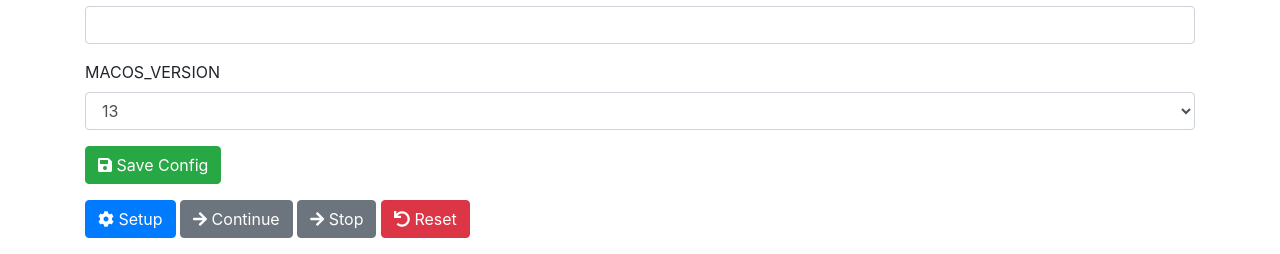
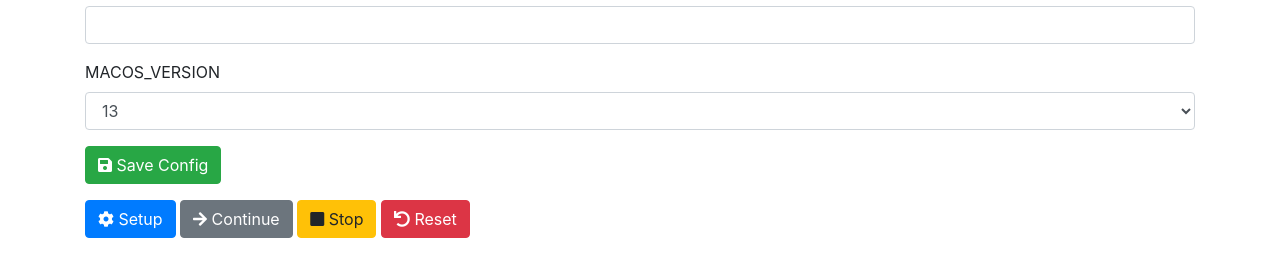
Before and after one commit to artem-tverdokhlebov/TestDocker, a PHP site: page / in a window 1280 px wide. Shown: the part 636-890 px from the top of the page. Run offline with PHP 8.4, Linux system fonts and the light colour scheme; data that the repository does not hold is empty.

Commit message:
Update index.php

```diff
--- a/control/index.php
+++ b/control/index.php
@@ -91,8 +91,8 @@ if (file_exists($envFilePath)) {
                 <i class="fas fa-arrow-right"></i>
                 Continue
             </button>
-            <button type="submit" name="action" value="stop" class="btn btn-secondary">
-                <i class="fas fa-arrow-right"></i>
+            <button type="submit" name="action" value="stop" class="btn btn-warning">
+                <i class="fas fa-stop"></i>
                 Stop
             </button>
             <button type="submit" name="action" value="reset" class="btn btn-danger">
```
